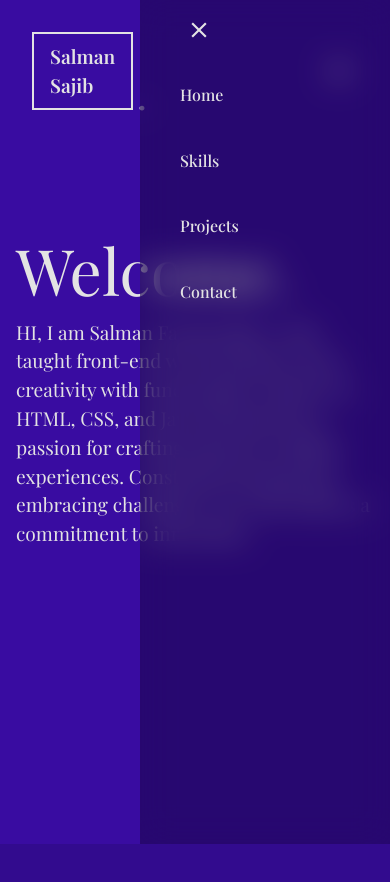
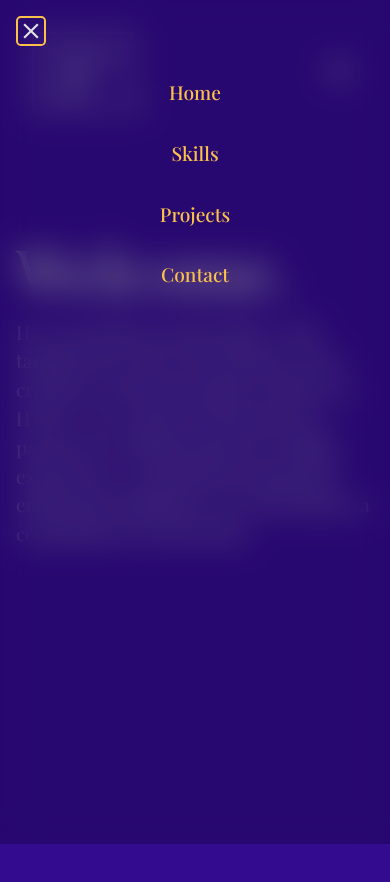
Before and after one commit to Salman-sajib/my-portfolio-website, a website built with Vite: page index.html in a window 390 px wide. Both pictures are taken after a click on the button 339 px from the left and 70 px from the top of the page. Shown: the top 882 px of the page. Built offline with nearby package versions, Linux system fonts and the light colour scheme; some packages are replaced by stand-ins of ours; a web font is replaced by a local one.

Commit message:
fine tune the mobile nav

```diff
--- a/main.js
+++ b/main.js
@@ -123,15 +123,15 @@ const closeSidebar = document.querySelector('.close-sidebar');
 const sidebarNavItem = document.querySelectorAll('.sidebar .nav-item');
 
 burgerMenu.addEventListener('click', () => {
-  sidebar.style.display = 'flex';
+  sidebar.classList.add('active');
 });
 
 closeSidebar.addEventListener('click', () => {
-  sidebar.style.display = 'none';
+  sidebar.classList.remove('active');
 });
 
 sidebarNavItem.forEach((item) => {
   item.addEventListener('click', () => {
-    sidebar.style.display = 'none';
+    sidebar.classList.remove('active');
   });
 });
--- a/style.css
+++ b/style.css
@@ -159,16 +159,24 @@ header .logo::after {
   z-index: 999;
   background-color: hsl(0 0% 0% / 0.3);
   backdrop-filter: blur(1rem);
-  display: none;
+  display: flex;
   flex-direction: column;
   gap: 2rem;
   align-items: flex-start;
   justify-content: flex-start;
   padding-top: 1rem;
+
+  transform: translateX(100%);
+  transition: transform 0.3s ease-in-out;
 }
 
-.sidebar .nav-item {
-  font-size: 1.4rem;
+.sidebar.active {
+  transform: translateX(0);
+}
+
+.sidebar .nav-item a {
+  font-size: 1.2rem;
+  color: var(--accent-color);
 }
 
 .nav-list .burger-menu {
@@ -184,21 +192,36 @@ header .logo::after {
 
 .close-sidebar {
   background-color: transparent;
-  border: 0;
+  border: 2px solid var(--accent-color);
+  border-radius: 0.3em;
+  padding: 0;
   cursor: pointer;
+  align-self: self-start;
 }
 
 .close-sidebar path {
   fill: var(--text-primary);
 }
 
-@media (max-width: 40em) {
+@media (max-width: 46em) {
   .hideOnMobile {
     display: none;
   }
 
   .nav-list .burger-menu {
     display: block;
+  }
+}
+
+@media (max-width: 29em) {
+  .sidebar {
+    width: 100%;
+    align-items: center;
+    padding-inline: 0;
+  }
+
+  .close-sidebar {
+    margin-left: 1rem;
   }
 }
 
```
